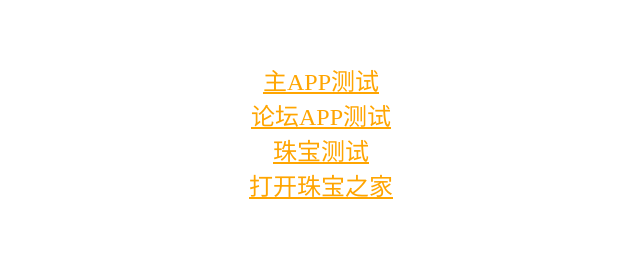
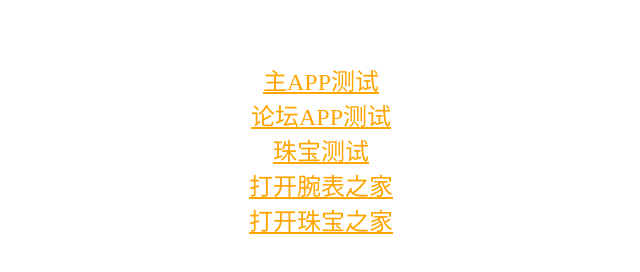
Before and after one commit to zhuang-zhe/zhuang-zhe.github.io, a plain HTML site: page index.html in a window 1280 px wide. Shown: the whole page, without its empty margins (319-959 px from the left). Drawn offline with Linux system fonts and the light colour scheme.

Commit message:
Update index.html

```diff
--- a/index.html
+++ b/index.html
@@ -22,7 +22,11 @@ initial-scale=1.0" />
 </div>
 
 <div align="center">
-	<a href="xbiao://"  style="color:orange; font-size:24px">打开珠宝之家</a>
+	<a href="xbiao://"  style="color:orange; font-size:24px">打开腕表之家</a>
+</div>
+
+<div align="center">
+	<a href="jewelry://"  style="color:orange; font-size:24px">打开珠宝之家</a>
 </div>
 
 </body>
```
